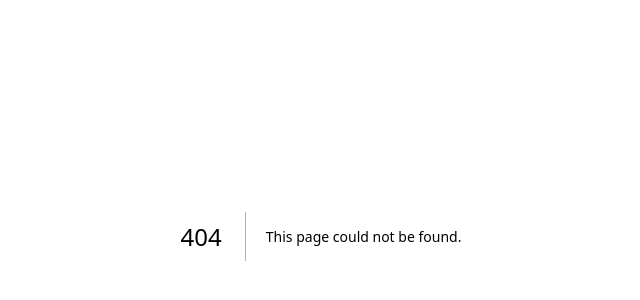
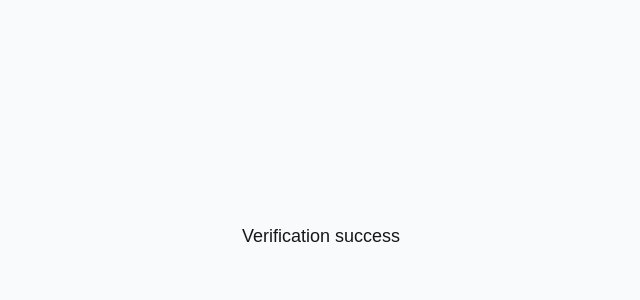
Before and after one commit to ttiimmothy/login-verification, a Next.js app: page /success in a window 1280 px wide. Before the commit this address had no page. Shown: the part 164-464 px from the top of the page, without its empty margins (319-959 px from the left). Built offline with nearby package versions, Linux system fonts and the light colour scheme.

Commit message:
feat add verification success page

```diff
--- /dev/null
+++ b/src/app/success/page.tsx
@@ -0,0 +1,11 @@
+import React from 'react'
+
+const page = () => {
+  return (
+    <div className="bg-slate-50 h-screen w-screen flex justify-center items-center">
+      <h2 className="font-medium text-lg">Verification success</h2>
+    </div>
+  )
+}
+
+export default page
```
